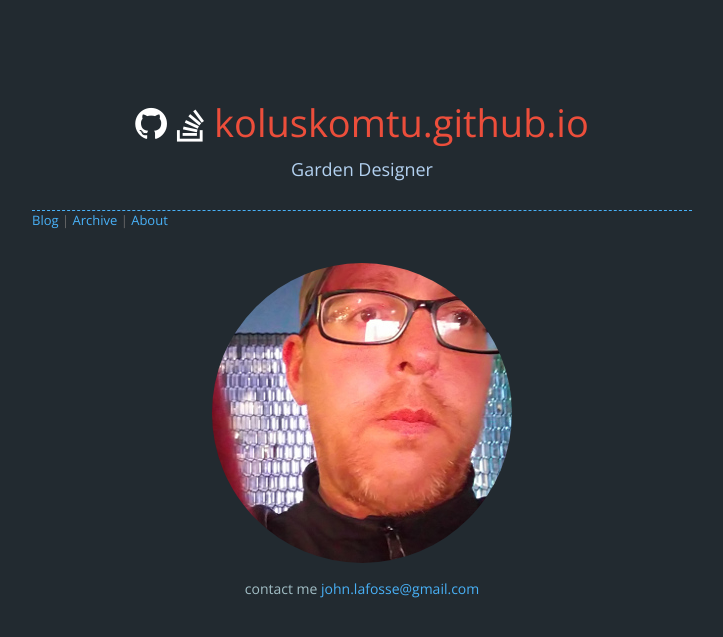
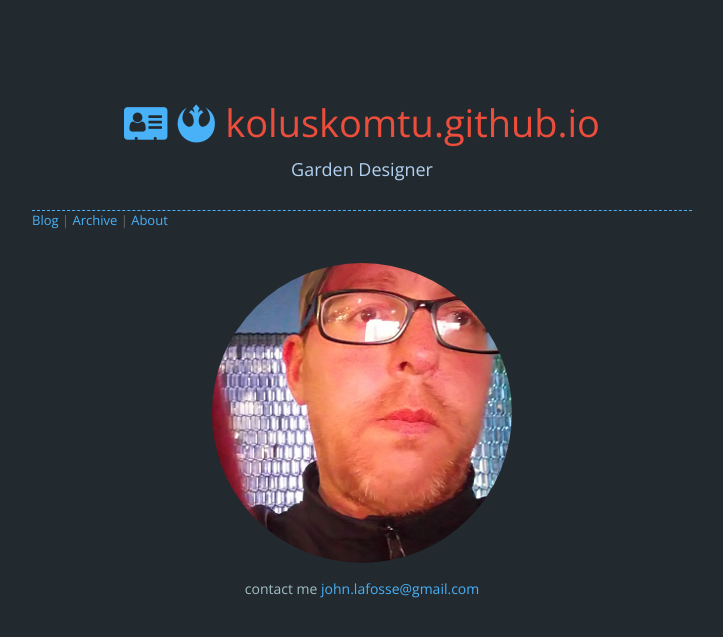
Before and after one commit to Koluskomtu/gardendesign, a Jekyll site: the page built from index.html, in a window 1280 px wide. Shown: the top 637 px of the page, without its empty margins (278-1001 px from the left). Built offline with Jekyll 4.4.1, drawn with Linux system fonts in a browser that asks for light colours; nearby versions of some CDN libraries; comment, search, counter and statistics services are not loaded.

Commit message:
Update header.html

```diff
--- a/_includes/header.html
+++ b/_includes/header.html
@@ -1,11 +1,11 @@
 <div id="header">
   <h1>
     {% unless site.git == "" %}
-		  <a id="git-ic" href="{{site.git}}"><i class="fa fa-github"></i></a>
+		  <a id="address-ic" href="{{site.git}}"><i class="fa fa-address-card"></i></a>
     {% endunless %}
 
     {% unless site.stackoverflow == "" %}
-      <a id="so-ic" href="{{site.stackoverflow}}"><i class="fa fa-stack-overflow"></i></a>
+      <a id="resistance" href="{{site.stackoverflow}}"><i class="fa fa-rebel"></i></a>
     {% endunless %}
 
     <a id="sitename" href="{{site.baseurl}}">koluskomtu.github.io</a>
```
